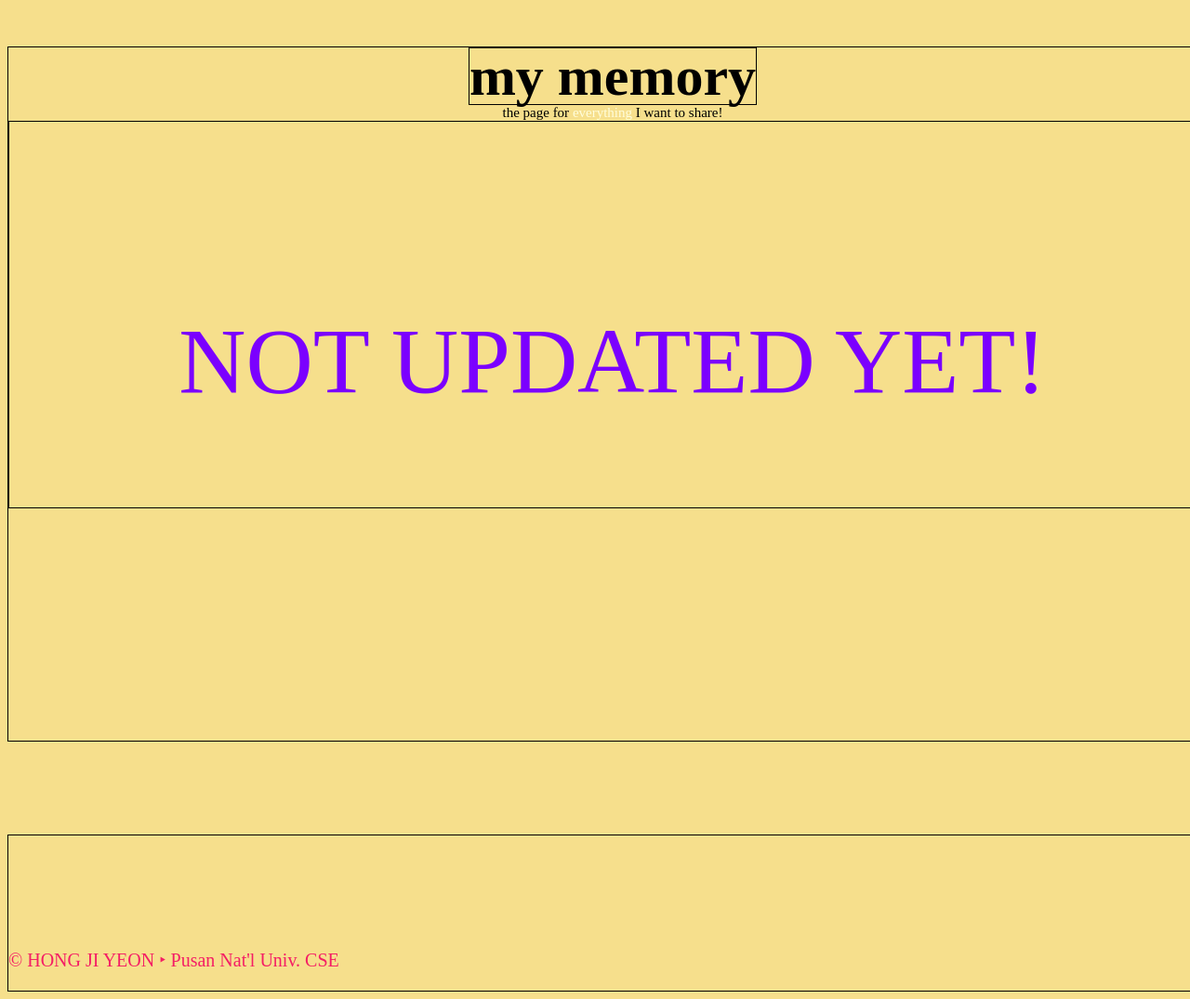
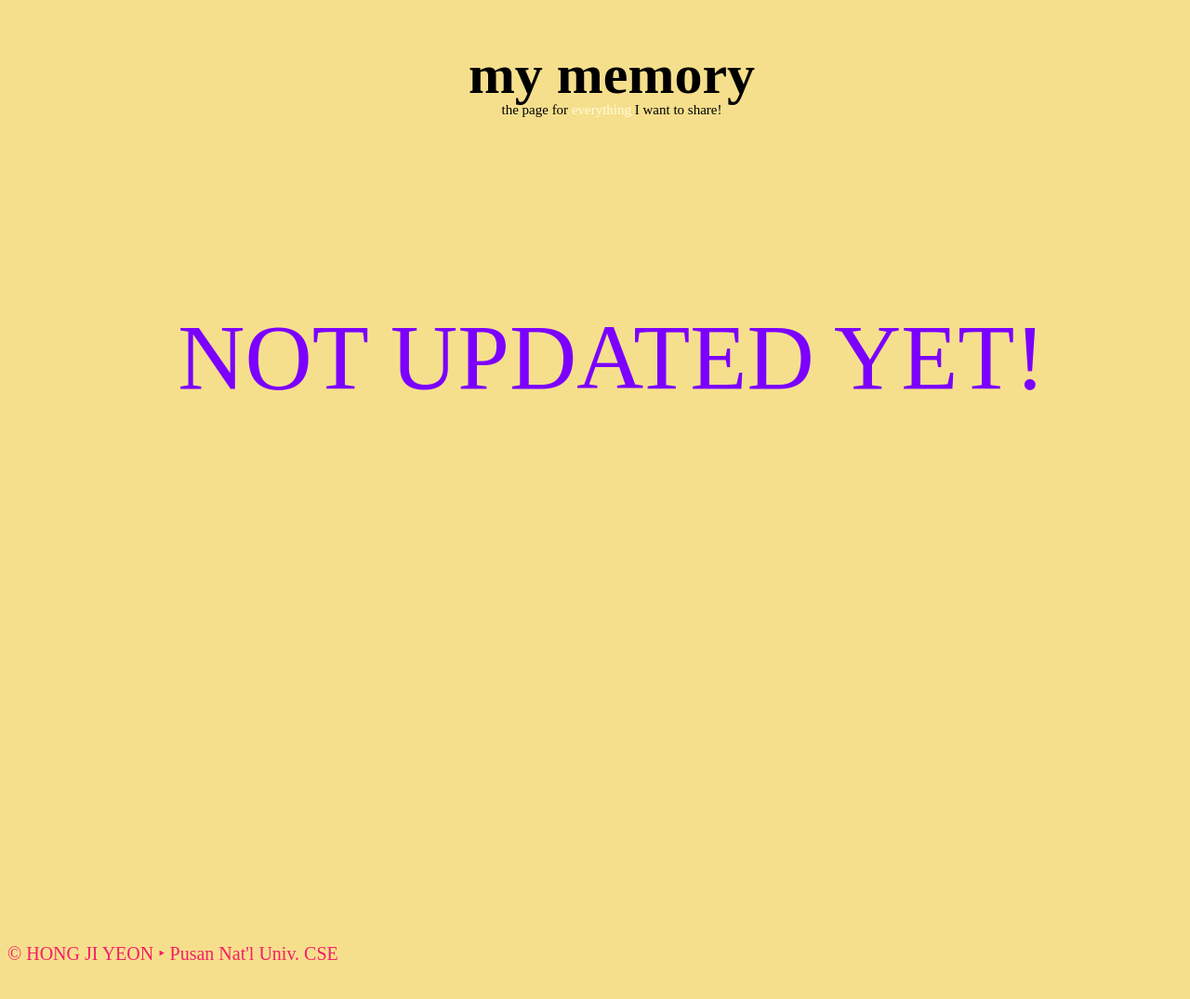
Before and after one commit to redzzzi/redzzzi.github.io, a plain HTML site: page mymemory.html in a window 1280 px wide. Shown: the top 1075 px of the page at 93% size. Drawn offline with Linux system fonts and the light colour scheme; a web font is replaced by a local one.

Commit message:
Update mymemory.html

```diff
--- a/mymemory.html
+++ b/mymemory.html
@@ -47,7 +47,7 @@
     header {
         display: inline-flex;
         height: 1em;
-        border: solid 1px black;
+        /*border: solid 1px black;*/
         justify-content: center;
         align-items: center;
         font-size: 60px;
@@ -59,7 +59,7 @@
     }
 
     .middle {
-        border: solid 1px black;
+        /*border: solid 1px black;*/
         & p {
             color: rgb(123, 0, 255);
             font-size: 100px;
@@ -70,12 +70,12 @@
     .all {
         width: 1300px;
         margin: 50px auto;
-        border: solid 1px black;
+        /*border: solid 1px black;*/
         padding-bottom: 250px;
         text-align: center;
     }
     footer {
-        border: solid 1px black;
+        /*border: solid 1px black;*/
         color: #f41e65;
         font-size: 20px;
         text-align: left;
```
